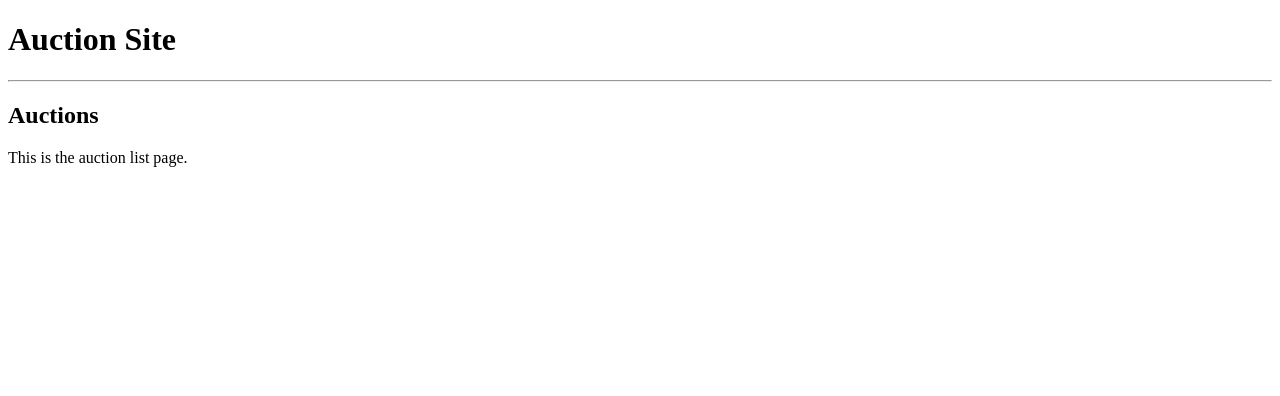
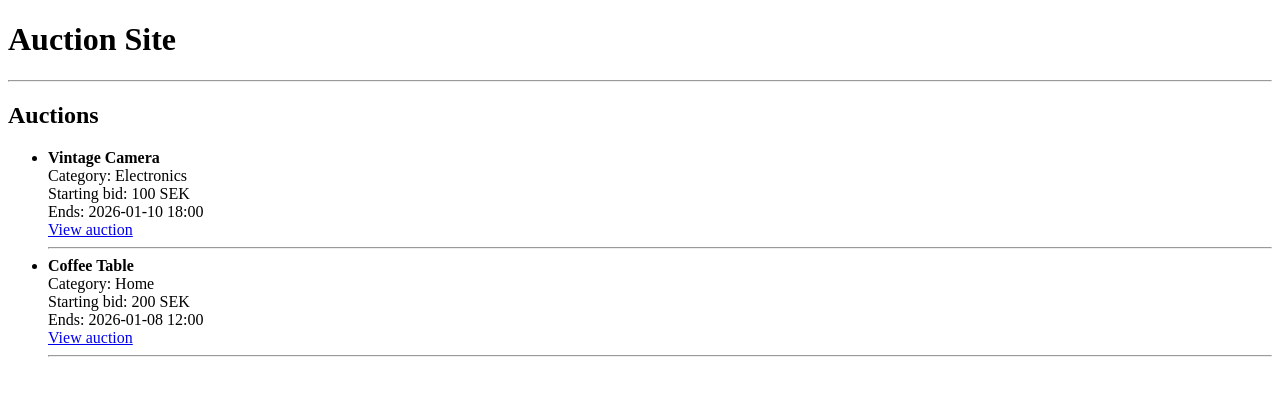
Before and after one commit to Sam-Razavi/auction-site, a Flask app: page / in a window 1280 px wide. Shown: the top 396 px of the page. Run offline with Flask 3, Linux system fonts and the light colour scheme.

Commit message:
Show dummy auction list

```diff
--- a/app/auctions/routes.py
+++ b/app/auctions/routes.py
@@ -3,4 +3,21 @@ from app.auctions import auctions_bp
 
 @auctions_bp.route("/")
 def auction_list():
-    return render_template("auctions/list.html")
+    auctions = [
+        {
+            "id": 1,
+            "title": "Vintage Camera",
+            "category": "Electronics",
+            "starting_bid": 100,
+            "end_datetime": "2026-01-10 18:00",
+        },
+        {
+            "id": 2,
+            "title": "Coffee Table",
+            "category": "Home",
+            "starting_bid": 200,
+            "end_datetime": "2026-01-08 12:00",
+        },
+    ]
+
+    return render_template("auctions/list.html", auctions=auctions)
--- a/app/templates/auctions/list.html
+++ b/app/templates/auctions/list.html
@@ -3,5 +3,22 @@
 {% block content %}
 <h2>Auctions</h2>
 
-<p>This is the auction list page.</p>
+{% if auctions %}
+    <ul>
+        {% for a in auctions %}
+            <li>
+                <strong>{{ a.title }}</strong>
+                <br>
+                Category: {{ a.category }}<br>
+                Starting bid: {{ a.starting_bid }} SEK<br>
+                Ends: {{ a.end_datetime }}<br>
+                <a href="/auctions/{{ a.id }}">View auction</a>
+            </li>
+            <hr>
+        {% endfor %}
+    </ul>
+{% else %}
+    <p>No auctions found.</p>
+{% endif %}
+
 {% endblock %}
```
